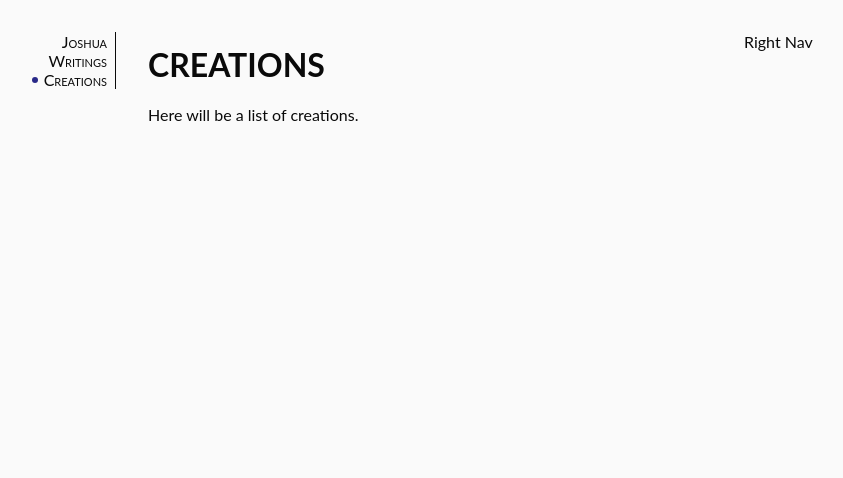
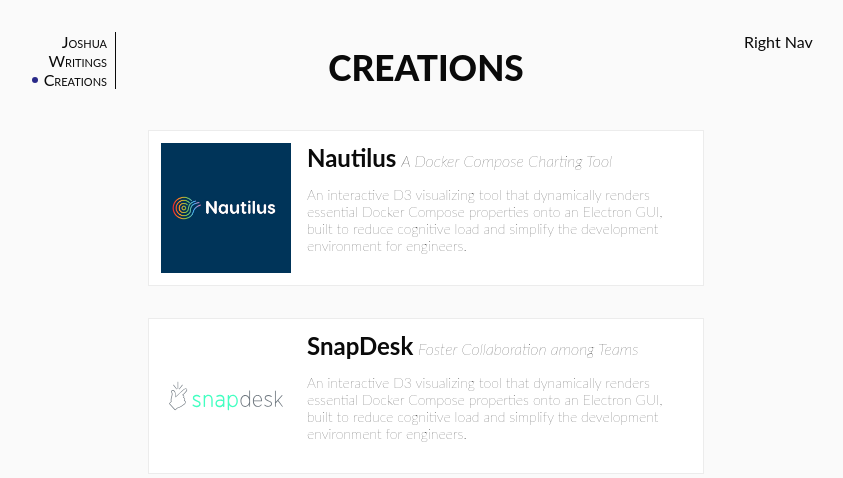
Before and after one commit to jdnordy/joshuadavidnordstrom, a Next.js app: page /creations in a window 1280 px wide. Shown: the top 478 px of the page, without its empty margins (214-1057 px from the left). Built offline with nearby package versions, Linux system fonts and the light colour scheme.

Commit message:
styled the creation cards

```diff
--- a/components/CreationCard/index.tsx
+++ b/components/CreationCard/index.tsx
@@ -2,8 +2,33 @@
 // styles
 import styles from './styles.module.scss';
 
-const CreationCard: React.FC = () => {
-  return <article></article>;
+type Props = {
+  title: string;
+  subtitle: string;
+  image: string;
+  description: string;
+  link: string;
 };
 
+const CreationCard: React.FC<Props> = ({
+  title,
+  subtitle,
+  image,
+  description,
+  link,
+}) => (
+  <a className={styles.creation_card} href={link}>
+    <img src={image} />
+    <div>
+      <hgroup>
+        <h2>{title}</h2>
+        <h4>
+          <i>{subtitle}</i>
+        </h4>
+      </hgroup>
+      <p>{description}</p>
+    </div>
+  </a>
+);
+
 export default CreationCard;
--- a/components/CreationCard/styles.module.scss
+++ b/components/CreationCard/styles.module.scss
@@ -0,0 +1,39 @@
+@import '../../styles/variables';
+
+.creation_card {
+  display: flex;
+  padding: 12px;
+  border: 1px solid rgb(236, 236, 236);
+  background-color: white;
+  margin-bottom: 2em;
+  text-decoration: none;
+  color: $text-color;
+  &:hover {
+    box-shadow: 0 1px 6px 0 rgba(32, 33, 36, 0.28);
+    border-color: rgba(223, 225, 229, 0);
+    transform: translate3d(0px, -1px, 0px);
+  }
+  img {
+    width: 130px;
+    height: 130px;
+  }
+  div {
+    padding-left: 1em;
+    hgroup {
+      h2 {
+        margin: 0;
+        padding-right: 0.2em;
+        display: inline-block;
+      }
+      h4 {
+        margin: 0;
+        font-weight: 200;
+        display: inline-block;
+      }
+    }
+    p {
+      font-size: 14px;
+      font-weight: 200;
+    }
+  }
+}
--- a/pages/creations/index.tsx
+++ b/pages/creations/index.tsx
@@ -1,12 +1,16 @@
 import React from 'react';
 
-import { Layout } from '../../components';
+import { Layout, CreationCard } from '../../components';
+
+import creations from './creations.config';
 
 const Works: React.FC = () => (
   <Layout page="creations">
     <main className="creations">
       <h1>CREATIONS</h1>
-      <p>Here will be a list of creations.</p>
+      {creations.map((c, i) => (
+        <CreationCard {...c} key={i} />
+      ))}
     </main>
   </Layout>
 );
--- a/styles/index.scss
+++ b/styles/index.scss
@@ -14,6 +14,11 @@
   padding: 2rem;
 }
 
+h1 {
+  font-weight: 800;
+  font-size: 2.2em;
+}
+
 .joshua {
   header {
     position: relative;
@@ -25,8 +30,6 @@
       position: absolute;
       left: 2%;
       h1 {
-        font-weight: 800;
-        font-size: 2.2em;
         text-align: left;
         margin: 12px 0;
         text-decoration: underline dotted;
@@ -52,6 +55,8 @@
 .creations {
   h1 {
     margin-top: 0.4em;
+    margin-bottom: 1.2em;
+    justify-self: center;
   }
 }
 
```
